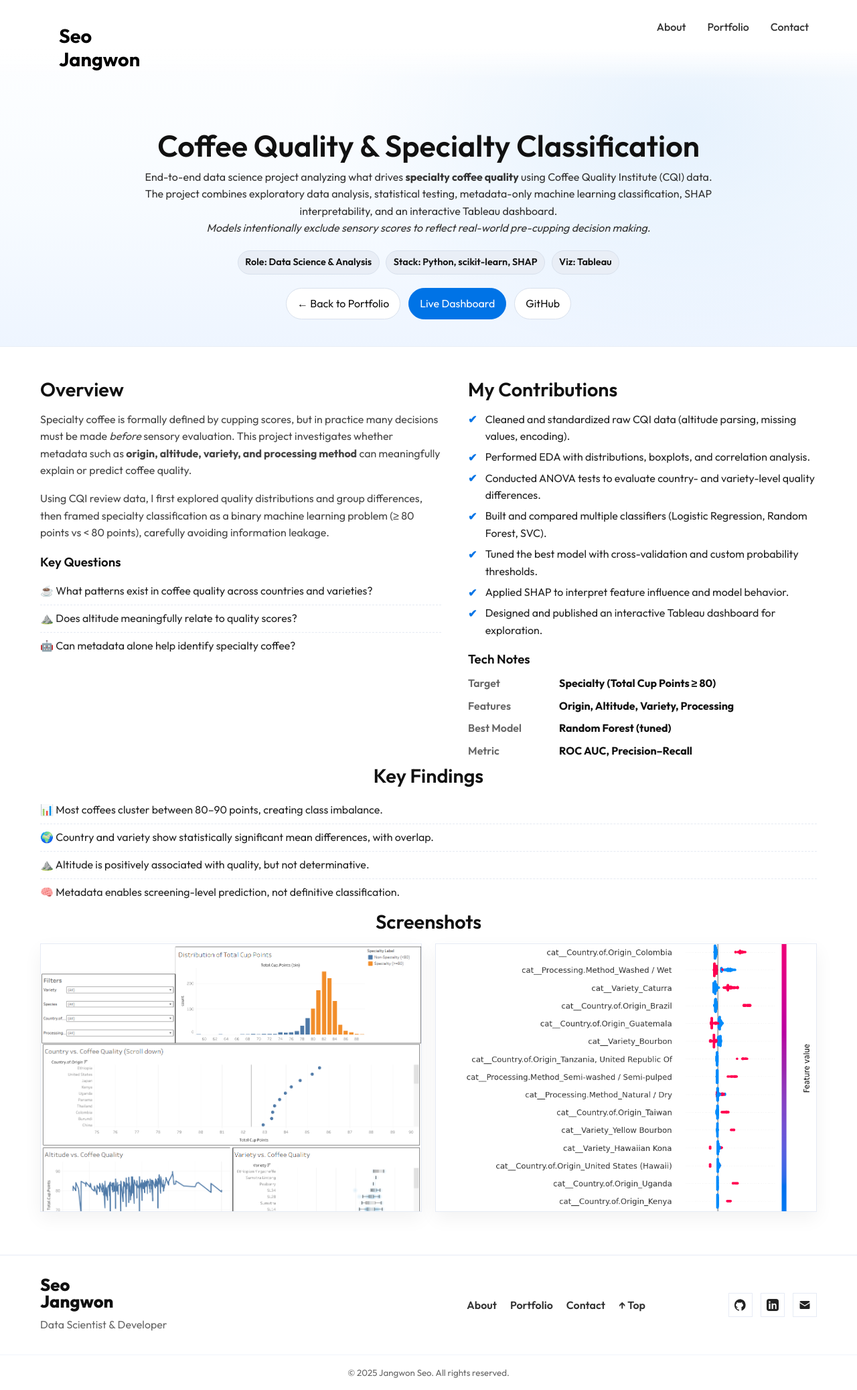
After one commit to jseo07/personal, a Django app: page /coffee in a window 1280 px wide. The commit adds this page. Shown: the whole page at 67% size. Run offline with Django 5.2, Linux system fonts and the light colour scheme.

Commit message:
added coffee project

```diff
--- a/personal/webapp/templates/webapp/partials/portfolio.html
+++ b/personal/webapp/templates/webapp/partials/portfolio.html
@@ -12,6 +12,7 @@
                 {% static 'webapp/images/tetris.jpg' as project6 %}
                 {% static 'webapp/images/llm.png' as project7 %}
                 {% static 'webapp/images/housing.png' as project8 %}
+                {% static 'webapp/images/coffee-dashboard-1.png' as project9 %}
                 {% url 'sp' as sp %}
                 {% url 'smartmove' as smartmove %}
                 {% url 'gan' as gan %}
@@ -20,6 +21,9 @@
                 {% url 'knn' as knn %}
                 {% url 'tetris' as tetris %}
                 {% url 'housing' as housing %}
+                {% url 'coffee' as coffee %}
+
+            {% include "webapp/partials/portfolio_card.html" with href=coffee image=project9 title="Coffee Quality & Specialty Classification" tag1="Python" tag2="EDA" tag3="Classification"%}
 
             {% include "webapp/partials/portfolio_card.html" with href=sp image=project1 title="SP Development WMS based Web App" tag1="Python" tag2="Django" tag3="Data Extraction"%}
 
--- /dev/null
+++ b/personal/webapp/templates/webapp/projects/coffee.html
@@ -0,0 +1,112 @@
+{% extends "base.html" %}
+{% load static %}
+{% block extra_css %}
+<style>
+    .navbar {
+        transform: translateY(0%);
+        pointer-events: auto;
+    }
+</style>
+
+<link rel="stylesheet" href="{% static 'webapp/css/project.css' %}">
+{% endblock %}
+
+{% block content %}
+
+<section class="project-hero">
+  <div class="project-hero-inner">
+    <h1>Coffee Quality & Specialty Classification</h1>
+    <p class="project-subtitle">
+      End-to-end data science project analyzing what drives <strong>specialty coffee quality</strong>
+      using Coffee Quality Institute (CQI) data. The project combines exploratory data analysis,
+      statistical testing, metadata-only machine learning classification, SHAP interpretability,
+      and an interactive Tableau dashboard. <br>
+      <em>Models intentionally exclude sensory scores to reflect real-world pre-cupping decision making.</em>
+    </p>
+
+    <div class="project-meta">
+      <span class="chip">Role: Data Science & Analysis</span>
+      <span class="chip">Stack: Python, scikit-learn, SHAP</span>
+      <span class="chip">Viz: Tableau</span>
+    </div>
+
+    <div class="project-links">
+      <a class="btn" href="{% url 'index' %}#portfolio">← Back to Portfolio</a>
+      <a class="btn primary" href="https://public.tableau.com/views/CoffeeQualityInsightsDashboard/Dashboard1?:language=en-US&:sid=&:redirect=auth&:display_count=n&:origin=viz_share_link" target="_blank" rel="noopener">Live Dashboard</a>
+      <a class="btn" href="https://github.com/jseo07/coffee_quality" target="_blank" rel="noopener">GitHub</a>
+    </div>
+  </div>
+</section>
+
+<section class="project-body section">
+  <div class="project-columns">
+    <div class="project-col">
+      <h2>Overview</h2>
+      <p>
+        Specialty coffee is formally defined by cupping scores, but in practice many decisions
+        must be made <em>before</em> sensory evaluation. This project investigates whether
+        metadata such as <strong>origin, altitude, variety, and processing method</strong>
+        can meaningfully explain or predict coffee quality.
+      </p>
+      <p>
+        Using CQI review data, I first explored quality distributions and group differences,
+        then framed specialty classification as a binary machine learning problem
+        (≥ 80 points vs &lt; 80 points), carefully avoiding information leakage.
+      </p>
+
+      <h3>Key Questions</h3>
+      <ul class="feature-list">
+        <li>☕ What patterns exist in coffee quality across countries and varieties?</li>
+        <li>⛰️ Does altitude meaningfully relate to quality scores?</li>
+        <li>🤖 Can metadata alone help identify specialty coffee?</li>
+      </ul>
+    </div>
+
+    <div class="project-col">
+      <h2>My Contributions</h2>
+      <ul class="checklist">
+        <li>Cleaned and standardized raw CQI data (altitude parsing, missing values, encoding).</li>
+        <li>Performed EDA with distributions, boxplots, and correlation analysis.</li>
+        <li>Conducted ANOVA tests to evaluate country- and variety-level quality differences.</li>
+        <li>Built and compared multiple classifiers (Logistic Regression, Random Forest, SVC).</li>
+        <li>Tuned the best model with cross-validation and custom probability thresholds.</li>
+        <li>Applied SHAP to interpret feature influence and model behavior.</li>
+        <li>Designed and published an interactive Tableau dashboard for exploration.</li>
+      </ul>
+
+      <h3>Tech Notes</h3>
+      <div class="kv">
+        <div><span>Target</span><b>Specialty (Total Cup Points ≥ 80)</b></div>
+        <div><span>Features</span><b>Origin, Altitude, Variety, Processing</b></div>
+        <div><span>Best Model</span><b>Random Forest (tuned)</b></div>
+        <div><span>Metric</span><b>ROC AUC, Precision–Recall</b></div>
+      </div>
+    </div>
+  </div>
+
+
+  <h2 class="gallery-title">Key Findings</h2>
+  <ul class="feature-list">
+    <li>📊 Most coffees cluster between 80–90 points, creating class imbalance.</li>
+    <li>🌍 Country and variety show statistically significant mean differences, with overlap.</li>
+    <li>⛰️ Altitude is positively associated with quality, but not determinative.</li>
+    <li>🧠 Metadata enables screening-level prediction, not definitive classification.</li>
+  </ul>
+
+  <h2 class="gallery-title">Screenshots</h2>
+  <div class="project-gallery">
+    <figure class="shot">
+      <img src="{% static 'webapp/images/coffee-dashboard-1.png' %}" alt="Coffee quality dashboard overview">
+      <figcaption>Interactive Tableau dashboard overview</figcaption>
+    </figure>
+    <figure class="shot">
+      <img src="{% static 'webapp/images/coffee-dashboard-2.png' %}" alt="Classification model shap plot">
+      <figcaption>Classification model shap plot</figcaption>
+    </figure>
+  </div>
+</section>
+
+{% endblock %}
+
+{% block extra_js %}
+{% endblock %}
--- a/personal/webapp/urls.py
+++ b/personal/webapp/urls.py
@@ -11,6 +11,7 @@ urlpatterns = [
     path("llm", views.llm, name="llm"),
     path("knn", views.knn, name="knn"),
     path("tetris", views.tetris, name="tetris"),
+    path("coffee", views.coffee, name="coffee"),
     path("housing", views.housing, name="housing"),
     path("contact", views.contact, name="contact"),
 ]
--- a/personal/webapp/views.py
+++ b/personal/webapp/views.py
@@ -33,6 +33,9 @@ def tetris(request):
 
 def housing(request):
     return render(request, 'webapp/projects/housing.html')
+
+def coffee(request):
+    return render(request, 'webapp/projects/coffee.html')
 
 def contact(request):
     if request.method == 'POST':
```
Also changed, not shown: personal/webapp/static/webapp/images/coffee-dashboard-1.png (added), personal/webapp/static/webapp/images/coffee-dashboard-2.png (added).
